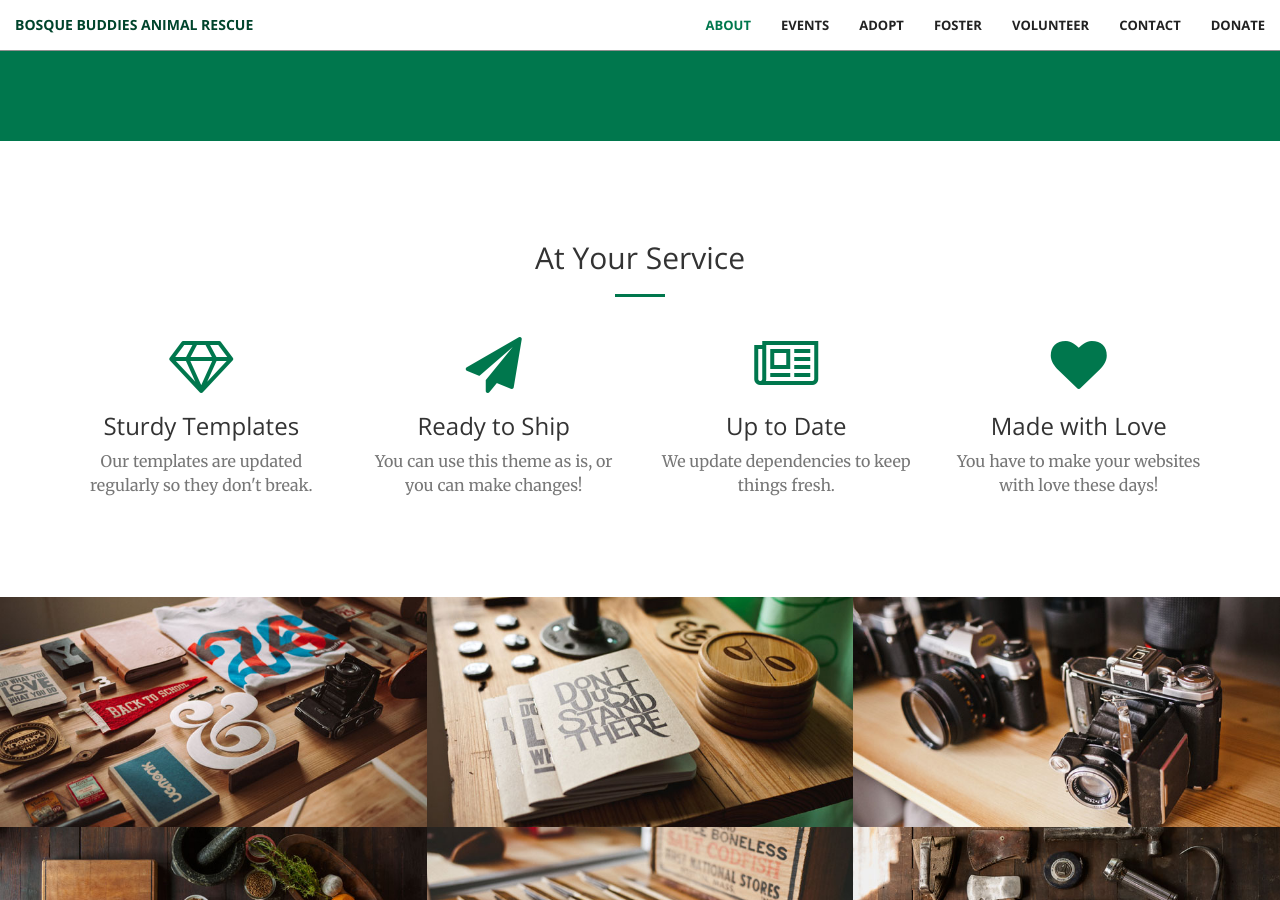
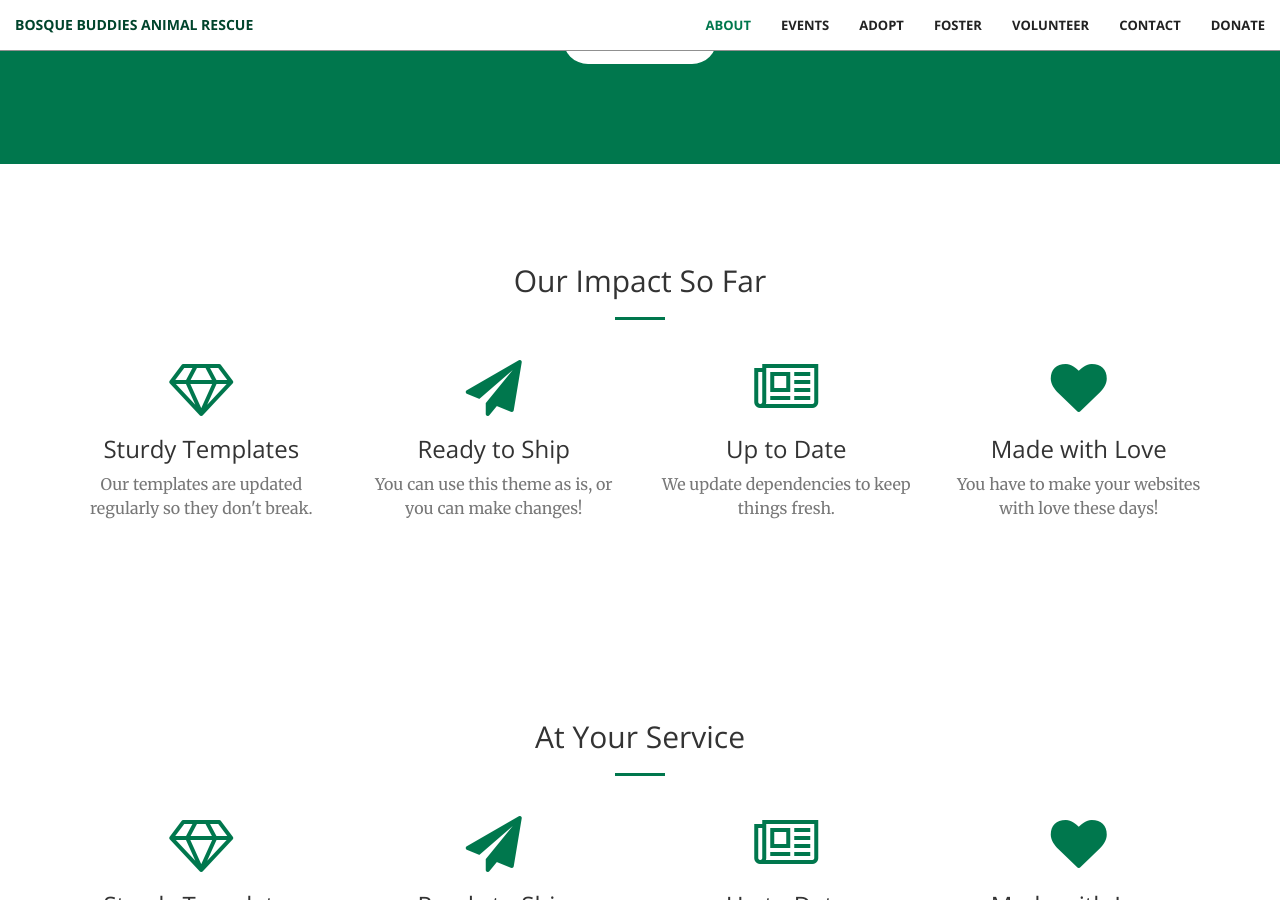
Before and after one commit to bbanimalrescue/bbanimalrescue.github.io, a Jekyll site: the page built from index.html, in a window 1280 px wide and 900 px high, scrolled down 1234 px. Built offline with Jekyll 4.4.1, drawn with Linux system fonts in a browser that asks for light colours.

```diff
--- a/_includes/call-to-action.html
+++ b/_includes/call-to-action.html
@@ -5,8 +5,52 @@
                 <h2 class="section-heading">We are a rescue dedicated to improving the lives of pets in New Mexico</h2>
                 <hr class="light">
                 <p class="text-faded">Bosque Buddies was founded in 2024 to address a growing need for animal care and advocacy in the state. We are a foster-based rescue and all of our animals are in safe, loving foster homes where they can learn to love and be loved in return. Blah blah blah blah blah long about us section blah blah blah...</p>
+                <hr class="light">
                 <a href="#" class="btn btn-default btn-xl">Get Started!</a>
             </div>
         </div>
     </div>
 </section>
+
+<section>
+    <div class="container">
+        <div class="row">
+            <div class="col-lg-12 text-center">
+                <h2 class="section-heading">Our Impact So Far</h2>
+                <hr class="primary">
+            </div>
+        </div>
+    </div>
+    <div class="container">
+        <div class="row">
+            <div class="col-lg-3 col-md-6 text-center">
+                <div class="service-box">
+                    <i class="fa fa-4x fa-diamond wow bounceIn text-primary"></i>
+                    <h3>Sturdy Templates</h3>
+                    <p class="text-muted">Our templates are updated regularly so they don't break.</p>
+                </div>
+            </div>
+            <div class="col-lg-3 col-md-6 text-center">
+                <div class="service-box">
+                    <i class="fa fa-4x fa-paper-plane wow bounceIn text-primary" data-wow-delay=".1s"></i>
+                    <h3>Ready to Ship</h3>
+                    <p class="text-muted">You can use this theme as is, or you can make changes!</p>
+                </div>
+            </div>
+            <div class="col-lg-3 col-md-6 text-center">
+                <div class="service-box">
+                    <i class="fa fa-4x fa-newspaper-o wow bounceIn text-primary" data-wow-delay=".2s"></i>
+                    <h3>Up to Date</h3>
+                    <p class="text-muted">We update dependencies to keep things fresh.</p>
+                </div>
+            </div>
+            <div class="col-lg-3 col-md-6 text-center">
+                <div class="service-box">
+                    <i class="fa fa-4x fa-heart wow bounceIn text-primary" data-wow-delay=".3s"></i>
+                    <h3>Made with Love</h3>
+                    <p class="text-muted">You have to make your websites with love these days!</p>
+                </div>
+            </div>
+        </div>
+    </div>
+</section>
```
